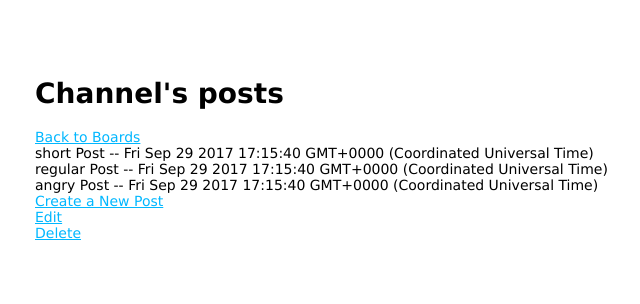
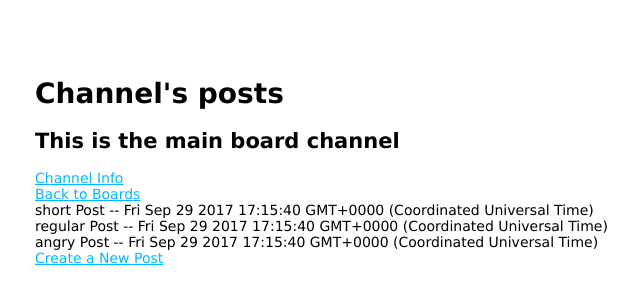
Before and after one commit to uniOpifex/ChatBoardHBS, a Node server app: page /boards/600000000000000000000001/posts/ in a window 1280 px wide. Shown: the top 304 px of the page, without its empty margins (23-663 px from the left). Run offline with Node 20, Linux system fonts and the light colour scheme; data comes from the database, SQL or seed files in the repository; some libraries are stand-ins or nearby versions.

Commit message:
refactored Board Model Crud

```diff
--- a/routes/boardController.js
+++ b/routes/boardController.js
@@ -95,7 +95,7 @@ router.put('/:boardId', (request, response) => {
 router.get('/:boardId', (request, response) => {
 
     // GRAB the company ID from the parameters
-    const boardId = request.params.companyId
+    const boardId = request.params.boardId
 
     // Use the CompanyModel to find the company by ID in the database
     BoardModel.findById(boardId)
--- a/views/boards/show.hbs
+++ b/views/boards/show.hbs
@@ -3,7 +3,10 @@
     <div>Description: {{board.description}}</div>
     <div>Date-created: {{board.date}}</div>
     <div>
-        <a href="/boards">Back to Companies</a>
+        Number of Posts {{board.posts.length}}
+    </div>
+    <div>
+        <a href="/boards/{{board._id}}/posts">Back to posts</a>
     </div>
     <div>
         <a href="/boards{{board._id}}/edit">Edit</a>
@@ -11,4 +14,5 @@
     <div>
         <a href="/boards/{{board._id}}/delete">Delete</a>
     </div>
+
 </div>
--- a/views/posts/index.hbs
+++ b/views/posts/index.hbs
@@ -1,6 +1,7 @@
 <div>
     <h1>{{board.name}}'s posts</h1>
-
+    <h2>{{board.description}}</h2>
+    <a href="/boards/{{board._id}}">{{board.name}} Info</a>
 
     <div>
         <a href="/boards">Back to Boards</a>
@@ -18,12 +19,3 @@
 </form>
 
 </div>
-
-<div>
-    <div>
-        <a href="/boards/{{board_id}}/edit">Edit</a>
-    </div>
-    <div>
-        <a href="/boards/{{board._id}}/delete">Delete</a>
-    </div>
-</div>
```
